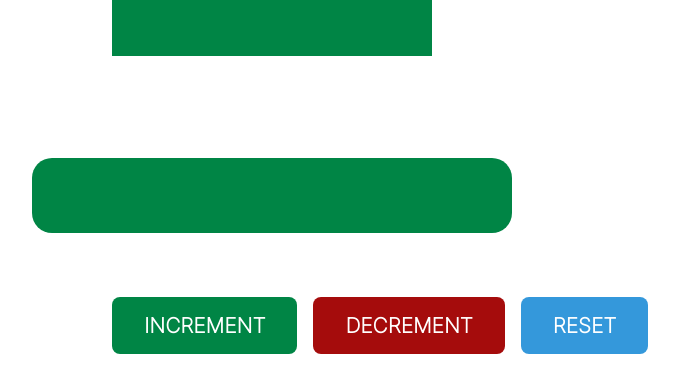
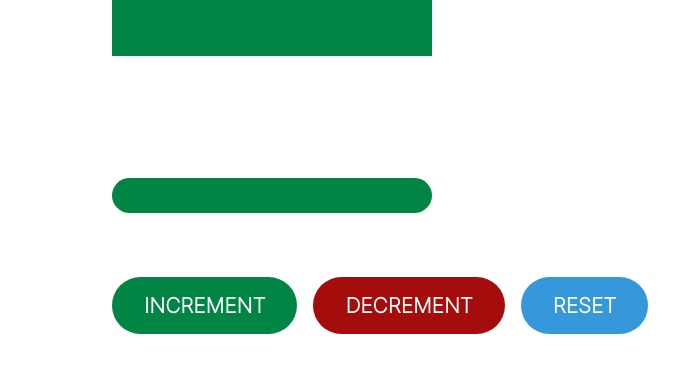
Before and after one commit to adeyemi223/Counter__App, a plain HTML site: page index.html in a window 1280 px wide. Shown: the part 344-736 px from the top of the page, without its empty margins (368-1047 px from the left). Drawn offline with Linux system fonts and the light colour scheme; a web font is replaced by a local one.

Commit message:
new html && css added

```diff
--- a/index.html
+++ b/index.html
@@ -18,9 +18,7 @@
             </h3>
         </div>
         <div class="counter_settings">
-            <div class="text">
-                <input type="text" id="countinput">
-            </div>
+           <label id="countinput"></label>
             <div class="countbtn">
              <button id="Increment">Increment</button>
              <button id="Decrement">Decrement</button>
--- a/style.css
+++ b/style.css
@@ -57,7 +57,7 @@ section{
 }
 
 #countinput{
-    width: 30rem;
+    width: 100%;
     height: auto;
     text-align: center;
     padding: 1.1rem 0.20rem;
@@ -85,7 +85,7 @@ section{
     font-size: 1.3rem;
     font-weight: 700;
     border: none;
-    border-radius: 8px;
+    border-radius:50px;
     text-transform:uppercase;
     background: #008545;
     color: #fff;
@@ -102,7 +102,7 @@ section{
     font-size: 1.3rem;
     font-weight: 700;
     border: none;
-    border-radius: 8px;
+    border-radius: 50px;
     text-transform:uppercase;
     color: #FFF;
     background: #a50c0c;
@@ -119,7 +119,7 @@ section{
     font-size: 1.3rem;
     font-weight: 700;
     border: none;
-    border-radius: 8px;
+    border-radius: 50px;
     text-transform:uppercase;
     color: #fff;
     background: #3498db;
```
Also changed, not shown: index.js (+16 -0 lines).
